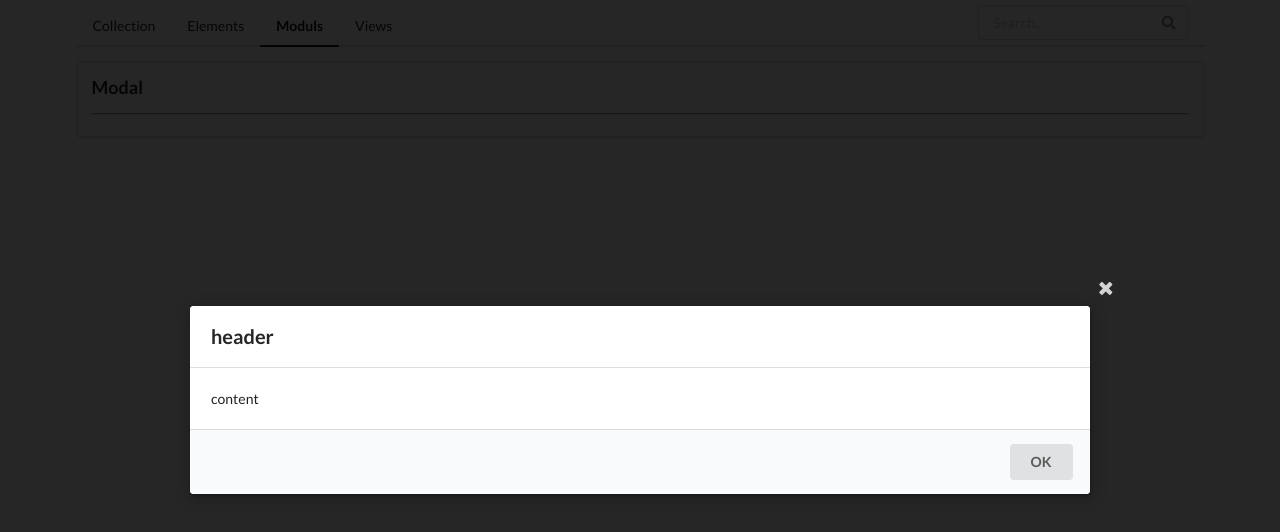
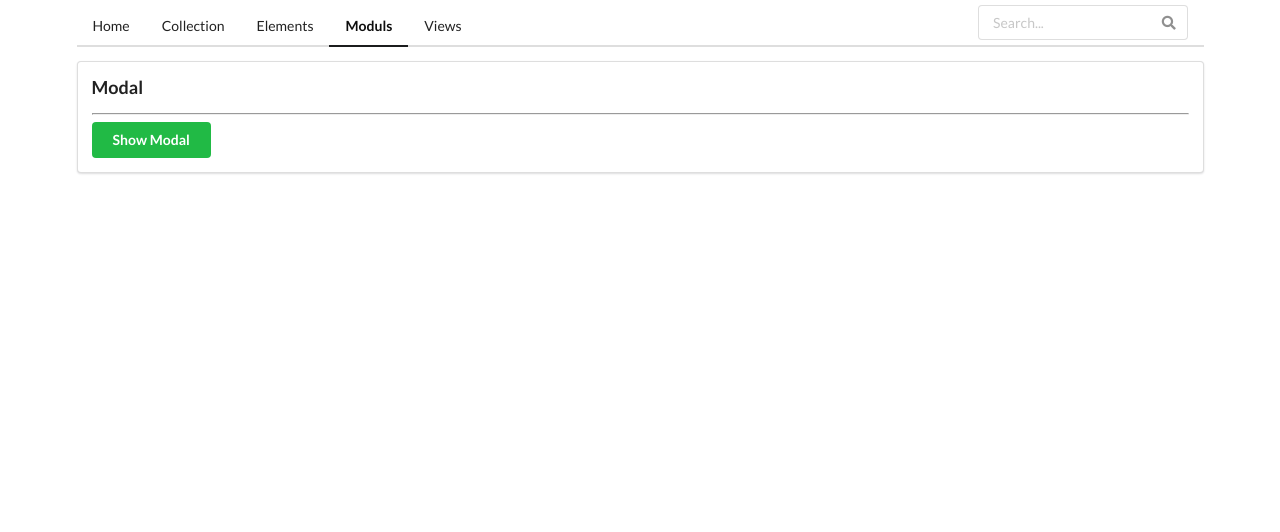
Before and after one commit to DaniyalKT/composs, an Angular app: page /mods in a window 1280 px wide. Shown: the top 532 px of the page. Built offline with nearby package versions, Linux system fonts and the light colour scheme.

Commit message:
add button to show and close modal

```diff
--- a/src/app/app.component.html
+++ b/src/app/app.component.html
@@ -1,5 +1,6 @@
 <div class="ui container">
   <div class="ui secondary pointing menu">
+    <a class=" item" routerLinkActive="active" routerLink="/home">Home</a>
     <a class=" item" routerLinkActive="active" routerLink="/collection">Collection</a>
     <a class="item" routerLinkActive="active" routerLink="/elements">Elements</a>
     <a class="item" routerLinkActive="active" routerLink="/mods">Moduls</a>
--- a/src/app/mods/modal/modal.component.html
+++ b/src/app/mods/modal/modal.component.html
@@ -1,6 +1,6 @@
 <div  class="ui dimmer visible active">
     <div class="ui modal visible active">
-        <i class="close icon"></i>
+        <i class="close icon" (click)="onCloseModal()"></i>
         <div class="header">
            header
         </div>
--- a/src/app/mods/modal/modal.component.ts
+++ b/src/app/mods/modal/modal.component.ts
@@ -1,17 +1,26 @@
-import { Component, ElementRef, OnInit } from '@angular/core';
+import { Component, ElementRef, OnInit, OnDestroy, Output, EventEmitter } from '@angular/core';
 
 @Component({
   selector: 'app-modal',
   templateUrl: './modal.component.html',
   styleUrls: ['./modal.component.css']
 })
-export class ModalComponent implements OnInit {
-
+export class ModalComponent implements OnInit, OnDestroy {
+  @Output() onClose =new  EventEmitter()
 
   constructor( private el: ElementRef){}
+
 
   ngOnInit(): void {
       document.body.appendChild(this.el.nativeElement)
   }
 
+  ngOnDestroy(): void {
+    document.body.removeChild(this.el.nativeElement)
+  }
+
+  onCloseModal(){
+    this.onClose.emit()
+  }
+
 }
--- a/src/app/mods/moduls-home/moduls-home.component.html
+++ b/src/app/mods/moduls-home/moduls-home.component.html
@@ -1,2 +1,4 @@
 <app-divider>Modal</app-divider>
-<app-modal></app-modal>
+
+<button class="ui green button" (click)="ngChangeModal()">Show Modal</button>
+<app-modal *ngIf="showModal" (onClose)="ngChangeModal()"></app-modal>
--- a/src/app/mods/moduls-home/moduls-home.component.ts
+++ b/src/app/mods/moduls-home/moduls-home.component.ts
@@ -6,5 +6,9 @@ import { Component } from '@angular/core';
   styleUrls: ['./moduls-home.component.css']
 })
 export class ModulsHomeComponent {
+   showModal: boolean = false
 
+  ngChangeModal(){
+    this.showModal = !this.showModal
+  }
 }
```
